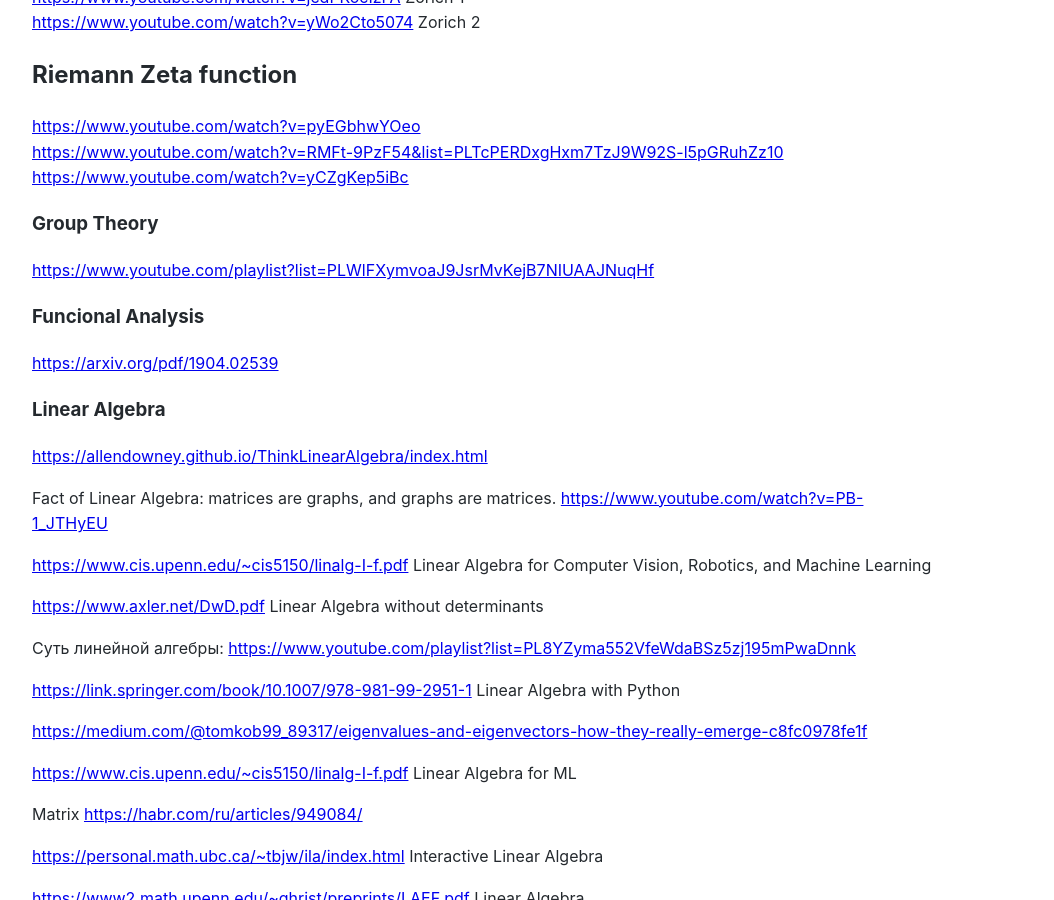
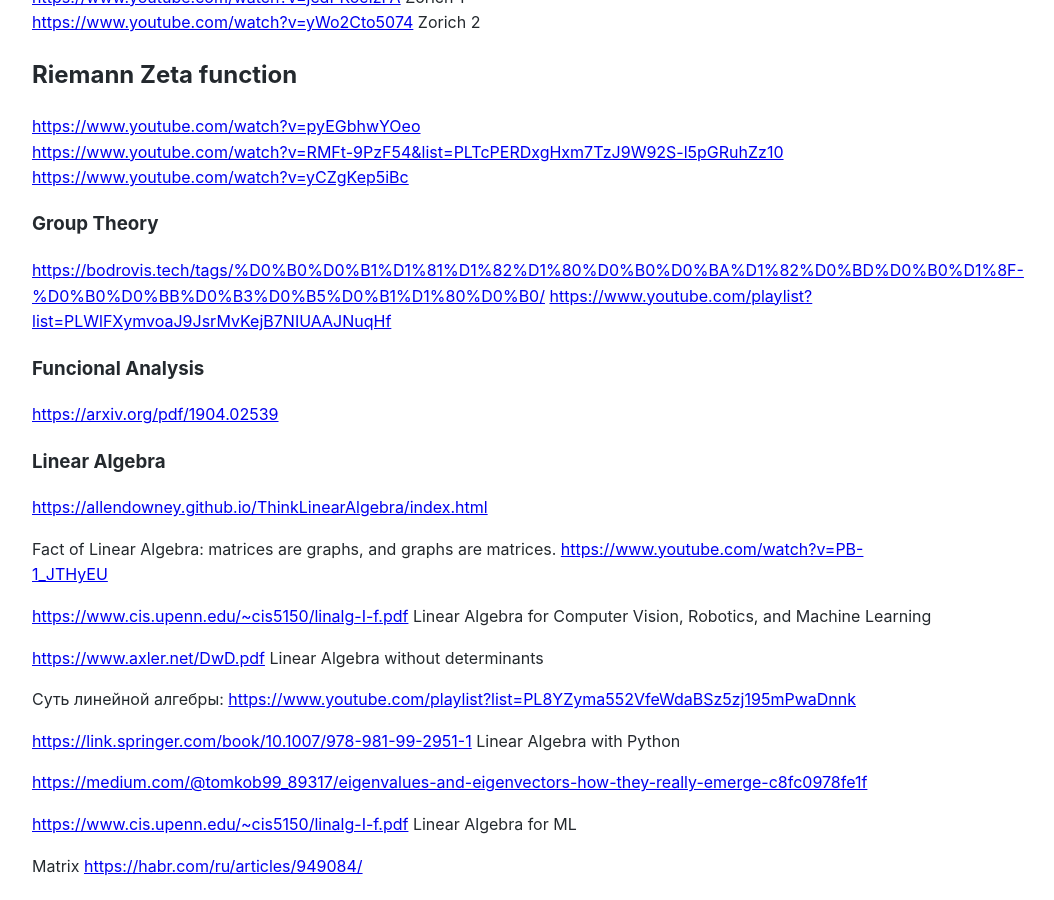
Before and after one commit to Michael-Lubinsky/michael-lubinsky.github.com, a Jekyll site: the page built from math/math.md, in a window 1280 px wide and 900 px high, scrolled down 915 px. Shown: the whole window, without its empty margins (158-1212 px from the left). Built offline with Jekyll 4.4.1, drawn with Linux system fonts in a browser that asks for light colours; our own code applies the rules of GitHub Pages for plain Markdown files.

Commit message:
Update math.md

```diff
--- a/math/math.md
+++ b/math/math.md
@@ -33,6 +33,7 @@
 
 ### Group Theory
 
+<https://bodrovis.tech/tags/%D0%B0%D0%B1%D1%81%D1%82%D1%80%D0%B0%D0%BA%D1%82%D0%BD%D0%B0%D1%8F-%D0%B0%D0%BB%D0%B3%D0%B5%D0%B1%D1%80%D0%B0/>
 <https://www.youtube.com/playlist?list=PLWlFXymvoaJ9JsrMvKejB7NIUAAJNuqHf>
 
 ### Funcional Analysis
```
